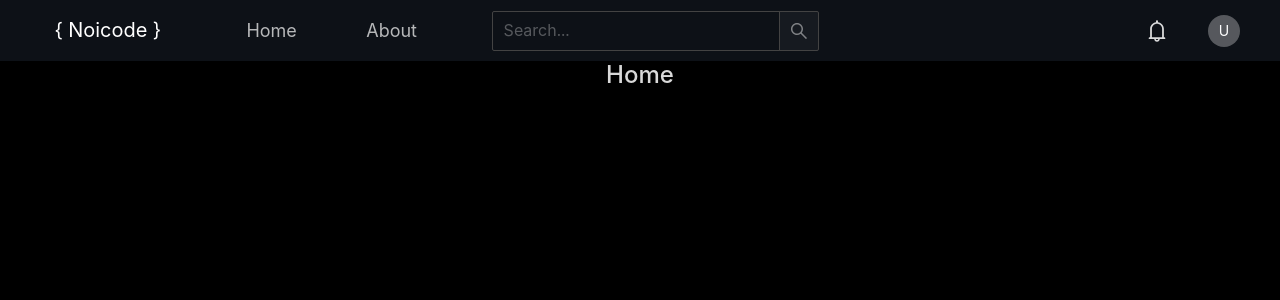
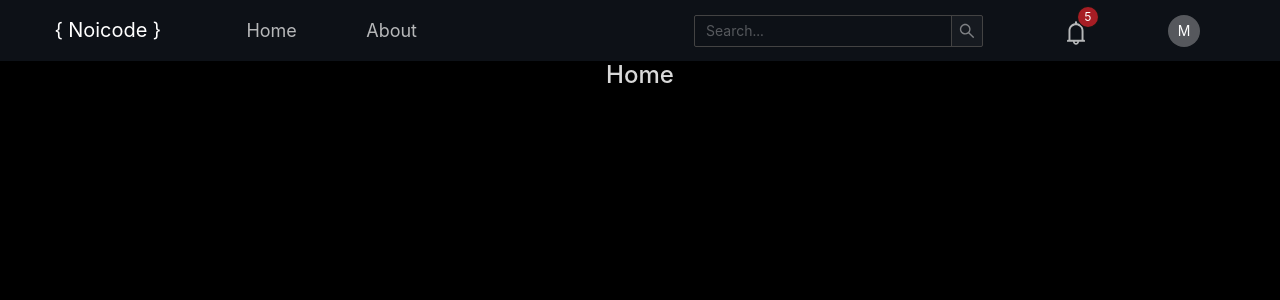
Before and after one commit to max-pok/Noicode, a React (Create React App) app in the folder client/: page / in a window 1280 px wide. Shown: the top 300 px of the page. Built offline with nearby package versions, Linux system fonts and the light colour scheme.

Commit message:
add navbar links and icons

```diff
--- a/client/src/components/navbar/navbar.css
+++ b/client/src/components/navbar/navbar.css
@@ -35,10 +35,43 @@
   font-size: large;
 }
 
+.alert-icon {
+  color: rgba(255, 255, 255, 0.7);
+}
+
 .alert-icon:hover {
   color: rgb(15, 117, 201);
 }
 
 .d-flex {
-  padding-right: 40px;
+  padding-right: 80px;
 }
+
+.popover-bg {
+  background-color: #0d1117;
+}
+
+.popover-bg-profile {
+  background-color: #0d1117;
+  width: 200px;
+  box-shadow: 4px 2px 4px 4px rgba(0, 0, 0.1, 0.3);
+  border-width: 2px;
+}
+
+.popover-bg-alert {
+  background-color: #0d1117;
+  box-shadow: 4px 2px 4px 4px rgba(0, 0, 0.1, 0.3);
+  border-width: 2px;
+}
+
+.popover-bg-profile.item {
+  text-align: right;
+}
+
+.dropdown {
+  cursor: pointer;
+}
+
+.item {
+  text-align: left;
+}
--- a/client/src/components/navbar/navbar.js
+++ b/client/src/components/navbar/navbar.js
@@ -1,10 +1,54 @@
 import "./navbar.css"
 import { NavLink } from "react-router-dom"
-import { Input, Typography, Avatar } from "antd"
-import { BellOutlined, AntDesignOutlined } from "@ant-design/icons"
+import { Input, Avatar, Dropdown, Menu, Switch, Popover, Divider, Badge } from "antd"
+import { BellOutlined, SettingOutlined, PoweroffOutlined, UserOutlined, BgColorsOutlined } from "@ant-design/icons"
 
 const { Search } = Input
-const { Title } = Typography
+
+const alert = (
+  <Menu className='popover-bg-alert'>
+    <Menu.Item>Clicking me will not close the menu.</Menu.Item>
+    <Menu.Divider></Menu.Divider>
+    <Menu.Item key='2'>Clicking me will not close the menu also.</Menu.Item>
+    <Menu.Divider></Menu.Divider>
+    <Menu.Item key='3'>Clicking me will close the menu.</Menu.Item>
+  </Menu>
+)
+
+const profile = (
+  <Menu className='popover-bg-profile'>
+    {/* <Menu.Item icon={<BgColorsOutlined style={{ fontSize: "20px" }} />} className='item'>
+      {" "}
+      Mode
+    </Menu.Item>
+    <Menu.Divider></Menu.Divider> */}
+    <Menu.Item icon={<UserOutlined style={{ fontSize: "20px" }} />} className='item'>
+      {" "}
+      Profile
+    </Menu.Item>
+    <Menu.Divider></Menu.Divider>
+    <Menu.Item icon={<SettingOutlined style={{ fontSize: "20px" }} />} className='item'>
+      <NavLink to='/setting' exact>
+        {" "}
+        Settings
+      </NavLink>
+    </Menu.Item>
+    <Menu.Divider></Menu.Divider>
+    <Menu.Item icon={<PoweroffOutlined style={{ fontSize: "20px" }} />} className='item'>
+      <NavLink to='/auth' exact>
+        {" "}
+        Login
+      </NavLink>
+    </Menu.Item>
+  </Menu>
+)
+
+const content = (
+  <div>
+    <a>Content</a> <br /> <br />
+    <a>Content</a>
+  </div>
+)
 
 const Navbar = () => {
   const onSearch = (value) => console.log(value)
@@ -32,15 +76,23 @@ const Navbar = () => {
               About
             </NavLink>
           </li>
-          <li className='nav-item'>
-            <Search placeholder='Search...' allowClear onSearch={onSearch} size='large' style={{ paddingTop: "2px", paddingLeft: "60px" }} />
-          </li>
+          <li className='nav-item'>{/* <Search className='nav-search' placeholder='Search...' allowClear onSearch={onSearch} size='medium' style={{ paddingTop: "6px", paddingLeft: "60px" }} /> */}</li>
         </ul>
         <form className='d-flex'>
-          <BellOutlined className='alert-icon' style={{ fontSize: "22px" }} />
+          <Search className='nav-search' placeholder='Search...' allowClear onSearch={onSearch} size='medium' />
         </form>
         <form className='d-flex'>
-          <Avatar>U</Avatar>
+          <Dropdown overlay={alert} className='dropdown'>
+            <Badge count={5}>
+              <BellOutlined className='alert-icon' style={{ fontSize: "24px", paddingTop: "4px" }} />
+            </Badge>
+          </Dropdown>
+        </form>
+
+        <form className='d-flex'>
+          <Dropdown overlay={profile} className='dropdown'>
+            <Avatar>M</Avatar>
+          </Dropdown>
         </form>
       </div>
     </nav>
```
